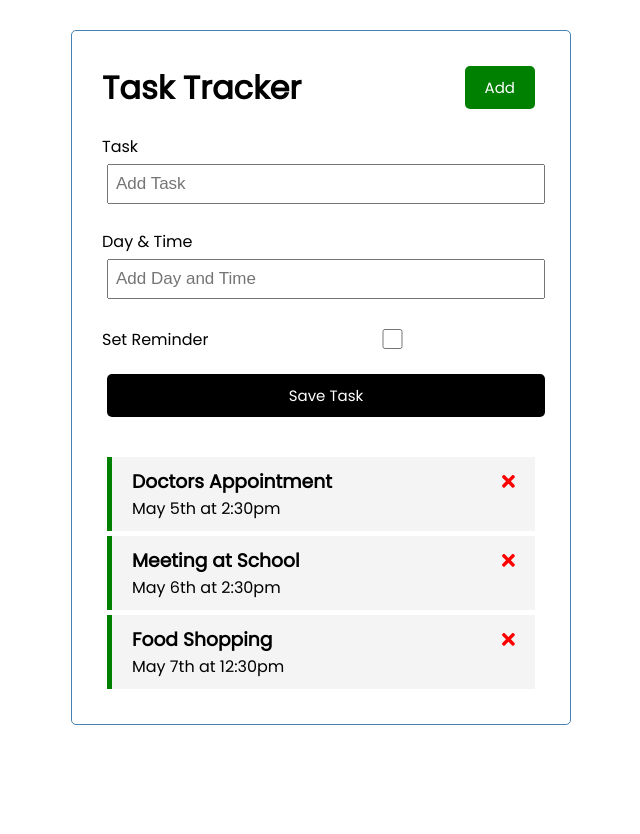
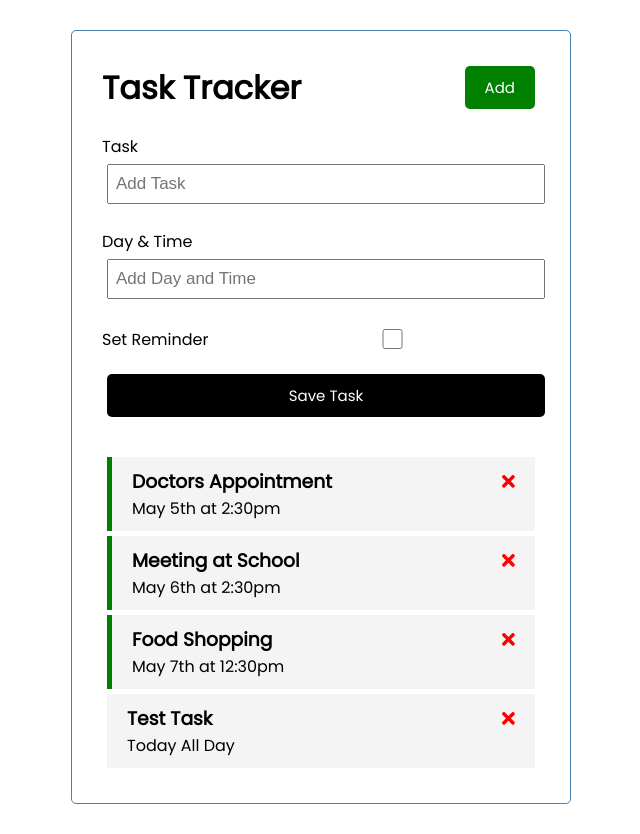
Before and after one commit to BrandonCzaja/Traversy_Media_Angular_Crash_Course, an Angular app: page / in a window 1280 px wide. Shown: the whole page, without its empty margins (319-959 px from the left). Before the commit the page ends 800 px from the top, so only its background shows below. Built offline with nearby package versions, Linux system fonts and the light colour scheme; data requests are answered from the project's data file.

Commit message:
Can now add tasks

```diff
--- a/db.json
+++ b/db.json
@@ -17,6 +17,12 @@
       "text": "Food Shopping",
       "day": "May 7th at 12:30pm",
       "reminder": true
+    },
+    {
+      "text": "Test Task",
+      "day": "Today All Day",
+      "reminder": false,
+      "id": 4
     }
   ]
 }
--- a/src/app/components/add-task/add-task.component.html
+++ b/src/app/components/add-task/add-task.component.html
@@ -1,4 +1,4 @@
-<form class="add-form">
+<form class="add-form" (ngSubmit)="onSubmit()">
   <div class="form-control">
     <label for="text">Task</label>
     <input
--- a/src/app/components/add-task/add-task.component.ts
+++ b/src/app/components/add-task/add-task.component.ts
@@ -1,4 +1,5 @@
-import { Component, OnInit } from '@angular/core';
+import { Component, OnInit, Output, EventEmitter } from '@angular/core';
+import { Task } from '../../Task'; // Task Interface. Required for @Output EventEmitter
 
 @Component({
   selector: 'app-add-task',
@@ -6,6 +7,8 @@
   styleUrls: ['./add-task.component.css'],
 })
 export class AddTaskComponent implements OnInit {
+  @Output() onAddTask: EventEmitter<Task> = new EventEmitter();
+
   // When working with forms each field needs a property
   text: string;
   day: string;
@@ -14,4 +17,25 @@
   constructor() {}
 
   ngOnInit(): void {}
+
+  onSubmit() {
+    if (!this.text) {
+      alert('Please add a task');
+      return;
+    }
+
+    const newTask = {
+      text: this.text,
+      day: this.day,
+      reminder: this.reminder,
+    };
+
+    // Emit with newTask
+    this.onAddTask.emit(newTask);
+
+    // These reset the form to blank
+    this.text = '';
+    this.day = '';
+    this.reminder = false;
+  }
 }
--- a/src/app/components/tasks/tasks.component.html
+++ b/src/app/components/tasks/tasks.component.html
@@ -1,4 +1,4 @@
-<app-add-task></app-add-task>
+<app-add-task (onAddTask)="addTask($event)"></app-add-task>
 
 <app-task-item
   *ngFor="let task of tasks"
--- a/src/app/components/tasks/tasks.component.ts
+++ b/src/app/components/tasks/tasks.component.ts
@@ -34,4 +34,8 @@
     task.reminder = !task.reminder;
     this.taskService.updateTaskReminder(task).subscribe();
   }
+
+  addTask(task: Task) {
+    this.taskService.addTask(task).subscribe((task) => this.tasks.push(task));
+  }
 }
--- a/src/app/services/task.service.ts
+++ b/src/app/services/task.service.ts
@@ -33,4 +33,8 @@
     const url = `${this.apiUrl}/${task.id}`;
     return this.http.put<Task>(url, task, httpOptions);
   }
+
+  addTask(task: Task): Observable<Task> {
+    return this.http.post<Task>(this.apiUrl, task, httpOptions);
+  }
 }
```
